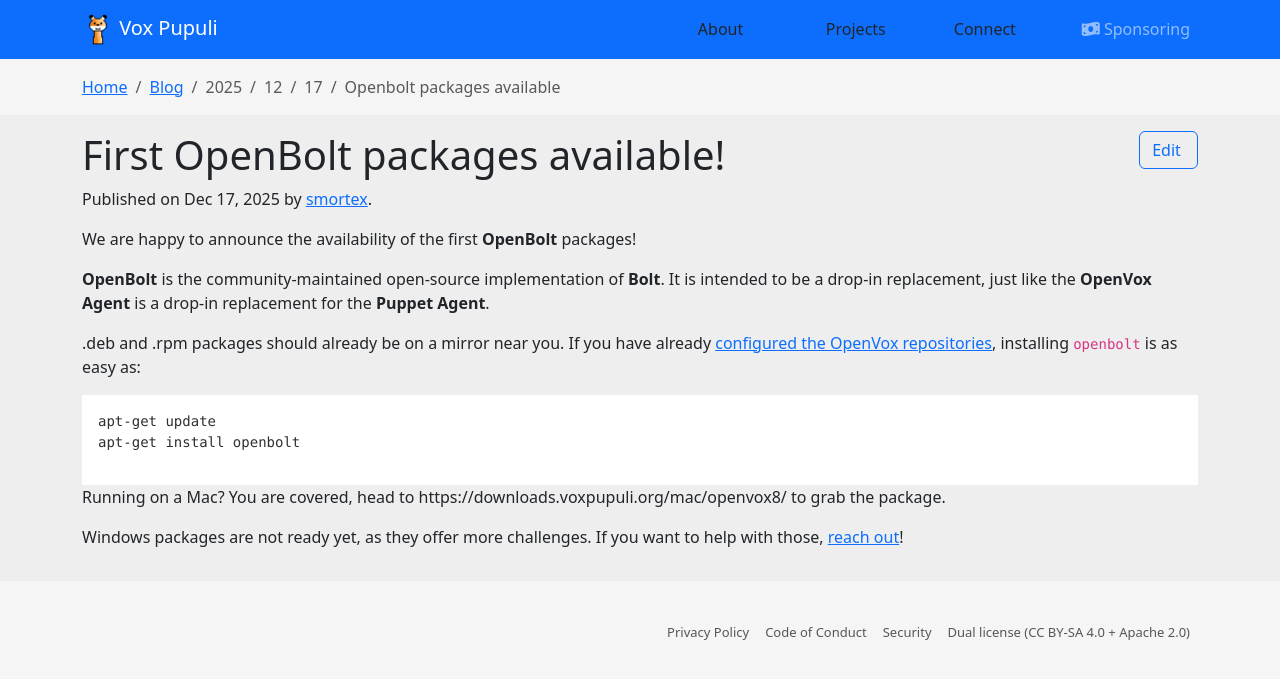
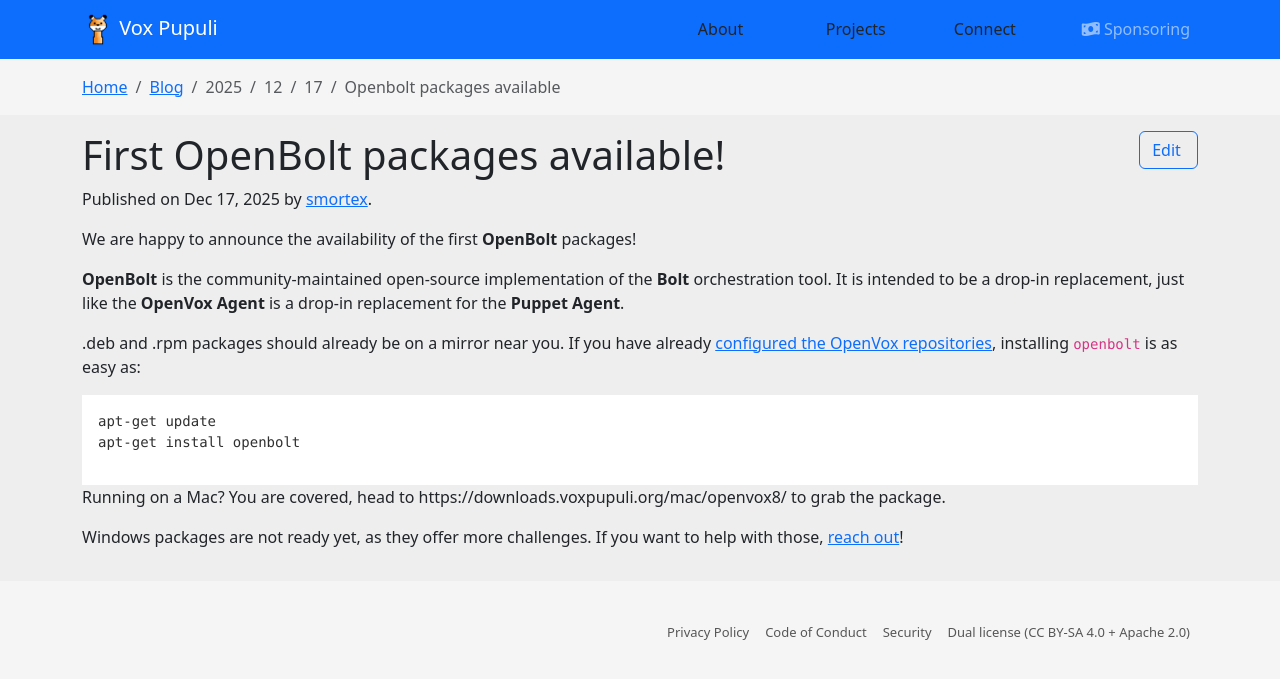
Before and after one commit to voxpupuli/voxpupuli.github.io, a Jekyll site: the page built from _posts/2025-12-17-openbolt-packages-available.md, in a window 1280 px wide. Shown: the top 679 px of the page. Built offline with Jekyll 4.4.1, drawn with Linux system fonts in a browser that asks for light colours; nearby versions of some CDN libraries.

Commit message:
Add a short description for Bolt
Co-authored-by: Kenyon Ralph <kralph@qti.qualcomm.com>

```diff
--- a/_posts/2025-12-17-openbolt-packages-available.md
+++ b/_posts/2025-12-17-openbolt-packages-available.md
@@ -7,7 +7,7 @@
 
 We are happy to announce the availability of the first **OpenBolt** packages!
 
-**OpenBolt** is the community-maintained open-source implementation of **Bolt**.
+**OpenBolt** is the community-maintained open-source implementation of the **Bolt** orchestration tool.
 It is intended to be a drop-in replacement, just like the **OpenVox Agent** is a drop-in replacement for the **Puppet Agent**.
 
 .deb and .rpm packages should already be on a mirror near you.
```
